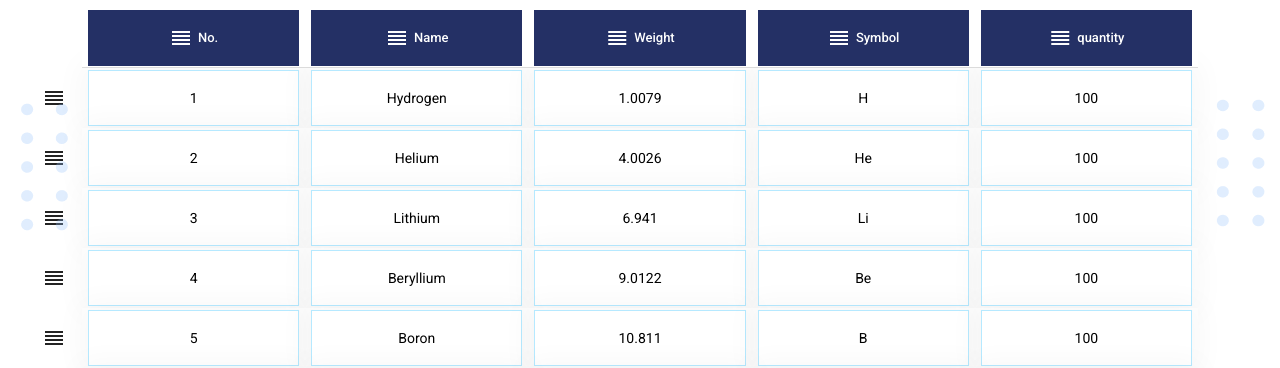
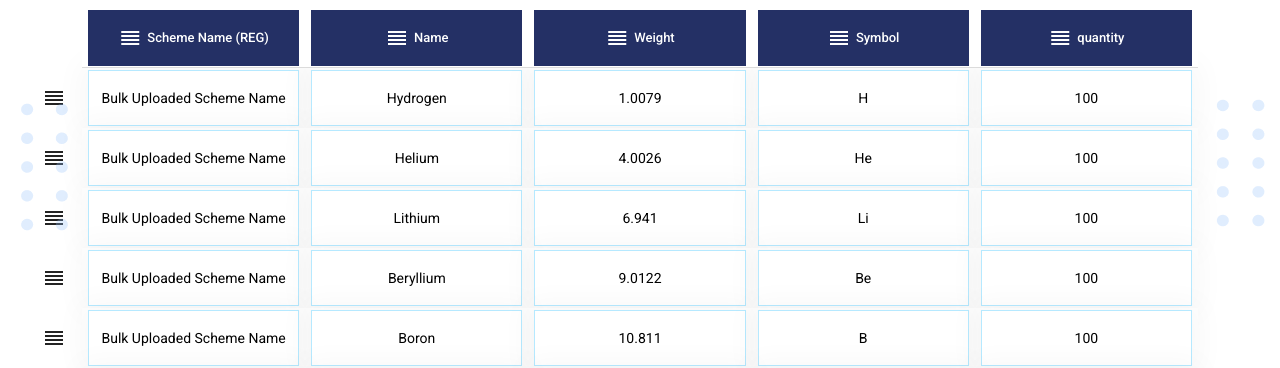
Before and after one commit to JoydipMM/mso-whitelist-template, an Angular app: page /brokerage-upload in a window 1280 px wide. Shown: the part 408-776 px from the top of the page. Built offline with nearby package versions, Linux system fonts and the light colour scheme; what ng-multiselect-dropdown would draw is missing.

Commit message:
table column title change work in progress

```diff
--- a/src/app/whitelist/pages/brokerage-upload/brokerage-upload.component.html
+++ b/src/app/whitelist/pages/brokerage-upload/brokerage-upload.component.html
@@ -30,7 +30,7 @@ Add Row
     <ng-container matColumnDef="position">
     <th mat-header-cell cdkDrag *matHeaderCellDef class="eee">
       <div class="mat-cell-wrap">
-        <mat-icon class="example-drag-cursor">reorder</mat-icon> No.
+        <mat-icon class="example-drag-cursor">reorder</mat-icon> Scheme Name (REG)
         <!-- {{'col index- '+ getColumnIndex('position')}} -->
       </div>
     </th>
--- a/src/app/whitelist/pages/brokerage-upload/brokerage-upload.component.ts
+++ b/src/app/whitelist/pages/brokerage-upload/brokerage-upload.component.ts
@@ -6,23 +6,23 @@ import {MatIconModule} from '@angular/material/icon';
 
 export interface PeriodicElement {
   name: string;
-  position: number;
+  position: string;
   weight: number;
   symbol: string;
   quantity: number;
 }
 
 export const ELEMENT_DATA: PeriodicElement[] = [
-  {position: 1, name: 'Hydrogen', weight: 1.0079, symbol: 'H', quantity: 100},
-  {position: 2, name: 'Helium', weight: 4.0026, symbol: 'He', quantity: 100},
-  {position: 3, name: 'Lithium', weight: 6.941, symbol: 'Li', quantity: 100},
-  {position: 4, name: 'Beryllium', weight: 9.0122, symbol: 'Be', quantity: 100},
-  {position: 5, name: 'Boron', weight: 10.811, symbol: 'B', quantity: 100},
-  {position: 6, name: 'Carbon', weight: 12.0107, symbol: 'C', quantity: 100},
-  {position: 7, name: 'Nitrogen', weight: 14.0067, symbol: 'N', quantity: 100},
-  {position: 8, name: 'Oxygen', weight: 15.9994, symbol: 'O', quantity: 100},
-  {position: 9, name: 'Fluorine', weight: 18.9984, symbol: 'F', quantity: 100},
-  {position: 10, name: 'Neon', weight: 20.1797, symbol: 'Ne', quantity: 100},
+  {position: 'Bulk Uploaded Scheme Name', name: 'Hydrogen', weight: 1.0079, symbol: 'H', quantity: 100},
+  {position: 'Bulk Uploaded Scheme Name', name: 'Helium', weight: 4.0026, symbol: 'He', quantity: 100},
+  {position: 'Bulk Uploaded Scheme Name', name: 'Lithium', weight: 6.941, symbol: 'Li', quantity: 100},
+  {position: 'Bulk Uploaded Scheme Name', name: 'Beryllium', weight: 9.0122, symbol: 'Be', quantity: 100},
+  {position: 'Bulk Uploaded Scheme Name', name: 'Boron', weight: 10.811, symbol: 'B', quantity: 100},
+  {position: 'Bulk Uploaded Scheme Name', name: 'Carbon', weight: 12.0107, symbol: 'C', quantity: 100},
+  {position: 'Bulk Uploaded Scheme Name', name: 'Nitrogen', weight: 14.0067, symbol: 'N', quantity: 100},
+  {position: 'Bulk Uploaded Scheme Name', name: 'Oxygen', weight: 15.9994, symbol: 'O', quantity: 100},
+  {position: 'Bulk Uploaded Scheme Name', name: 'Fluorine', weight: 18.9984, symbol: 'F', quantity: 100},
+  {position: 'Bulk Uploaded Scheme Name', name: 'Neon', weight: 20.1797, symbol: 'Ne', quantity: 100},
 ];
 @Component({
   selector: 'app-brokerage-upload',
```
